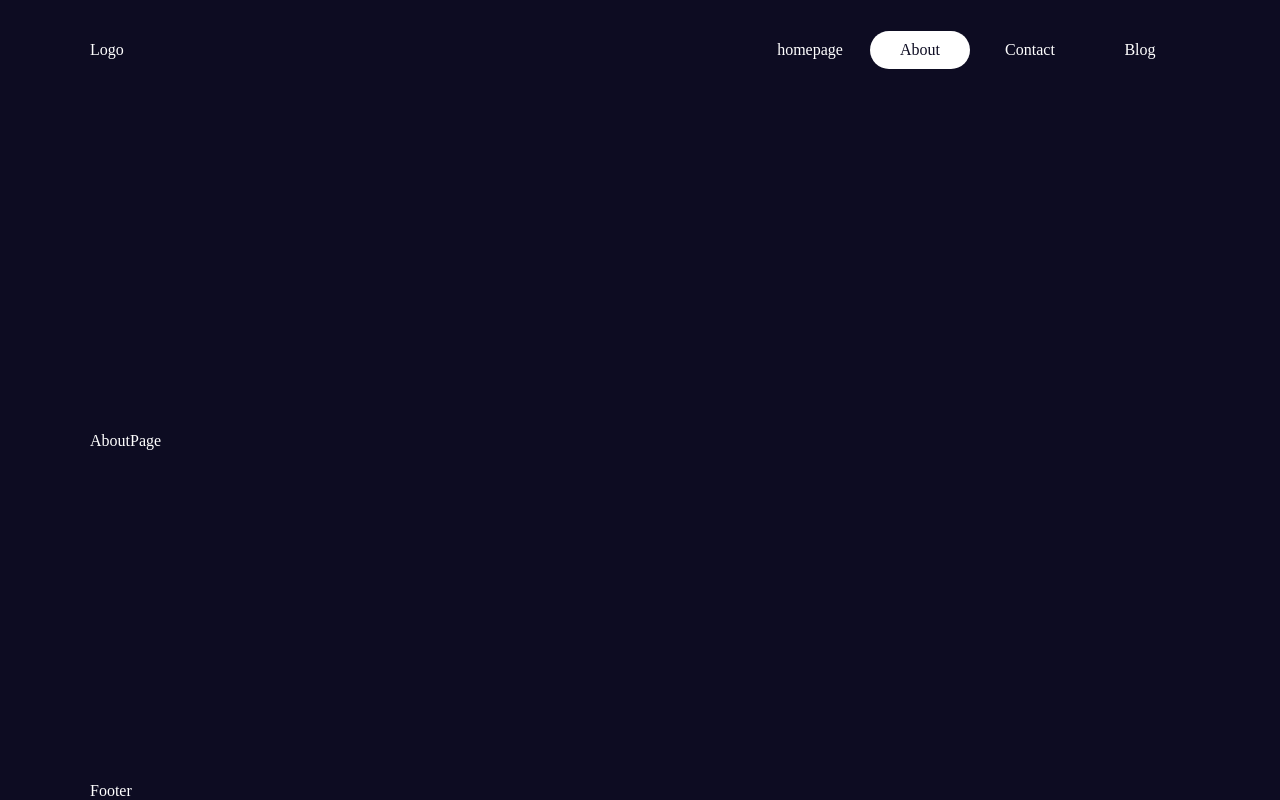
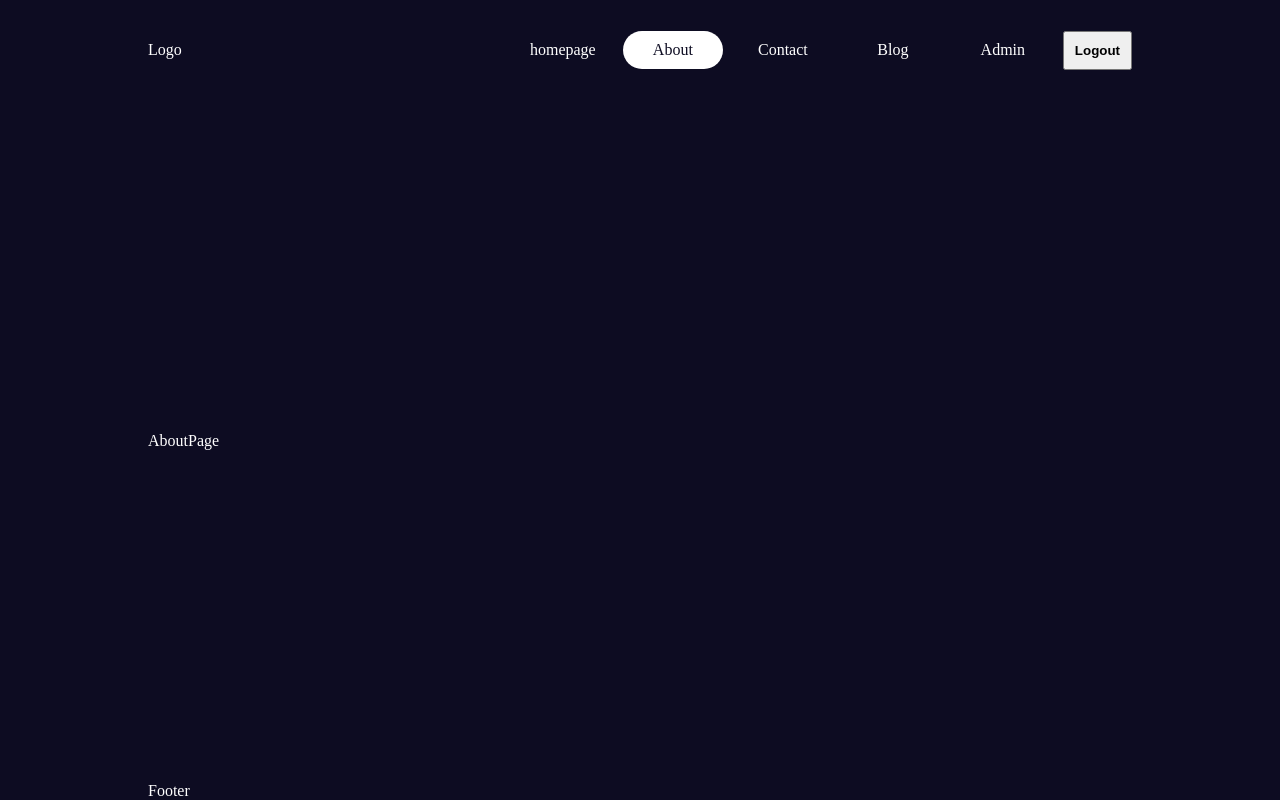
Before and after one commit to ugbeadie/nextjs, a Next.js app: page /about in a window 1280 px wide. Built offline with nearby package versions, Linux system fonts and the light colour scheme.

Commit message:
making navbar responsive

```diff
--- a/src/app/global.css
+++ b/src/app/global.css
@@ -31,3 +31,46 @@
   flex-direction: column;
   justify-content: space-between;
 }
+
+@media (max-width: 1536px) {
+  .container {
+    width: 1366px;
+  }
+}
+
+@media (max-width: 1366px) {
+  .container {
+    width: 1280px;
+  }
+}
+
+@media (max-width: 1280px) {
+  .container {
+    width: 1024px;
+    padding-left: 20px;
+    padding-right: 20px;
+  }
+}
+
+@media (max-width: 1024px) {
+  .container {
+    width: 768px;
+  }
+}
+
+@media (max-width: 768px) {
+  .container {
+    width: 640px;
+  }
+}
+
+@media (max-width: 640px) {
+  .container {
+    width: 475px;
+  }
+}
+/* @media (max-width: 475px) {
+    .container {
+      width: 380px;
+    }
+  } */
--- a/src/components/navbar/links/Links.js
+++ b/src/components/navbar/links/Links.js
@@ -1,7 +1,9 @@
+"use client";
+
+import { useState } from "react";
 import styles from "./links.module.css";
 import NavLink from "./navLink/navLink";
 
-const Links = () => {
 const links = [
   {
     title: "homepage",
@@ -21,11 +23,41 @@
   },
 ];
 
+const Links = () => {
+  const [open, setOpen] = useState(false);
+
+  //TEMP
+  const session = true;
+  const isAdmin = true;
+
   return (
+    <div className={styles.conatiner}>
       <div className={styles.links}>
         {links.map((link) => (
           <NavLink item={link} key={link.title} />
         ))}
+        {session ? (
+          <>
+            {isAdmin && <NavLink item={{ title: "Admin", path: "/admin" }} />}
+            <button className={styles.logout}>Logout</button>
+          </>
+        ) : (
+          <NavLink item={{ title: "Login", path: "/login" }} />
+        )}
+      </div>
+      <button
+        className={styles.menuButton}
+        onClick={() => setOpen((prev) => !prev)}
+      >
+        Menu
+      </button>
+      {open && (
+        <div className={styles.mobileLinks}>
+          {links.map((link) => (
+            <NavLink item={link} key={link.title} />
+          ))}
+        </div>
+      )}
     </div>
   );
 };
--- a/src/components/navbar/links/links.module.css
+++ b/src/components/navbar/links/links.module.css
@@ -3,3 +3,37 @@
   align-items: center;
   gap: 10px;
 }
+
+.logout {
+  padding: 10px;
+  cursor: pointer;
+  font-weight: bold;
+}
+
+.mobileLinks,
+.menuButton {
+  display: none;
+}
+
+@media (max-width: 768px) {
+  .links {
+    display: none;
+  }
+  .menuButton {
+    display: block;
+    cursor: pointer;
+  }
+  .mobileLinks {
+    position: absolute;
+    top: 100px;
+    right: 0;
+    width: 50%;
+    height: calc(100vh - 100px);
+    background-color: red;
+    display: flex;
+    flex-direction: column;
+    align-items: center;
+    justify-content: center;
+    gap: 10px;
+  }
+}
```
Lines whose indentation alone changed are shown as unchanged.
